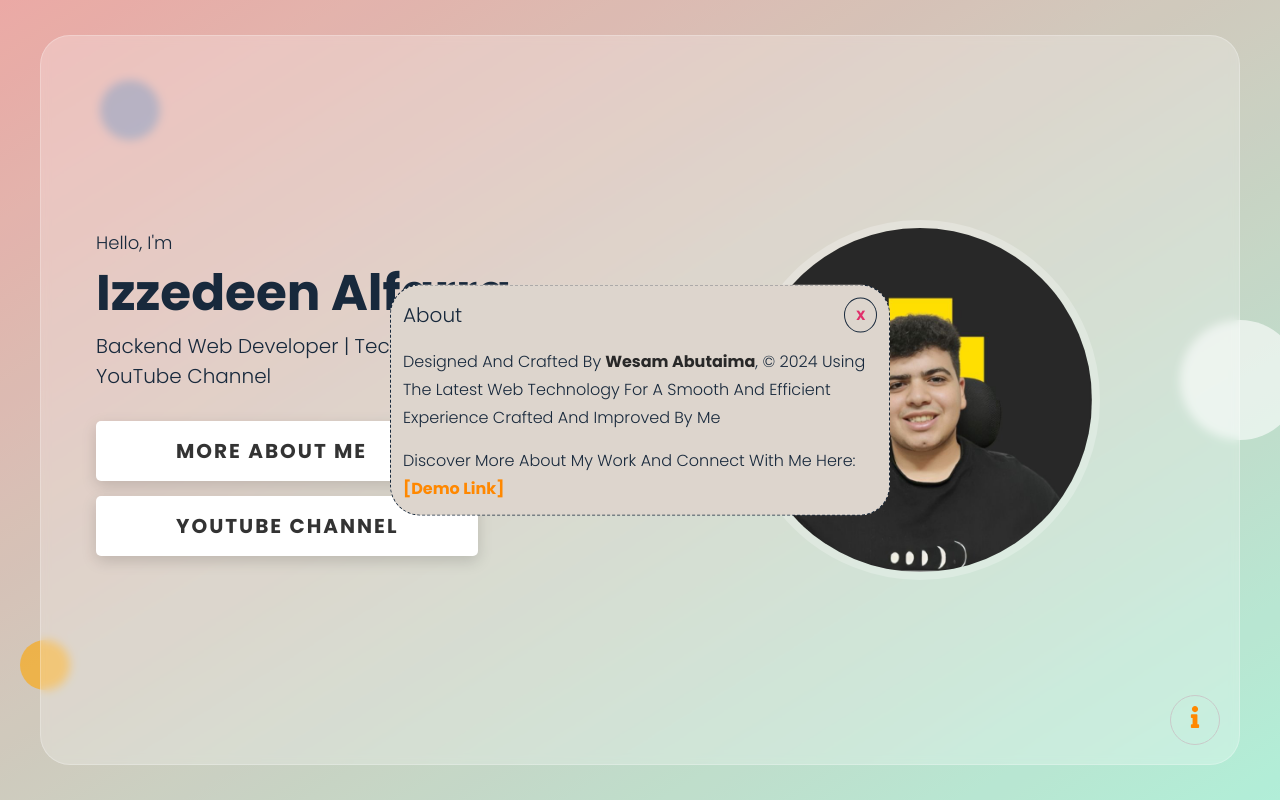
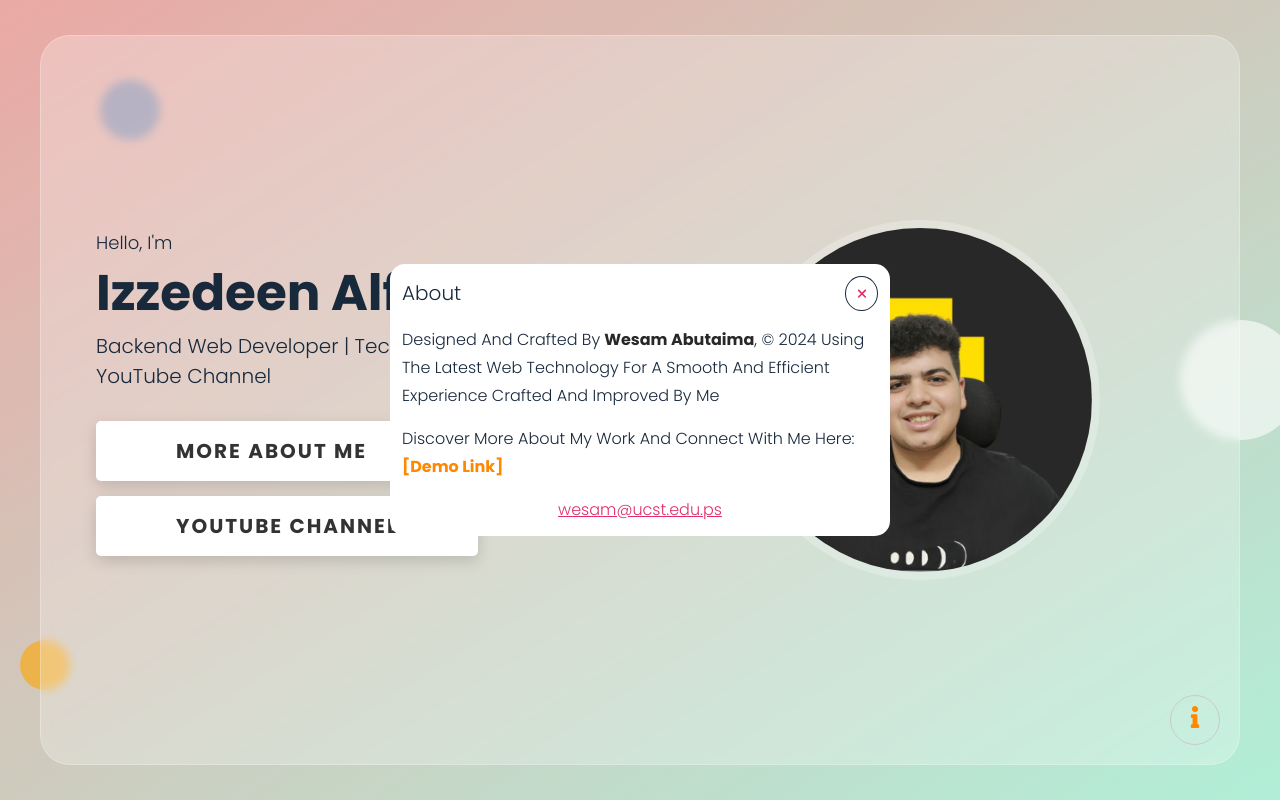
Before and after one commit to wesam-abutuaimeh/izzedeen_portfolio, a React (Create React App) app: page / in a window 1280 px wide. Both pictures are taken after a click on the button "Designed By Wesam Abutaima". Built offline with nearby package versions, Linux system fonts and the light colour scheme.

Commit message:
Udate author info

```diff
--- a/src/components/MainContainer/index.jsx
+++ b/src/components/MainContainer/index.jsx
@@ -1,5 +1,7 @@
 import React, { useState } from "react";
 import "./style.css";
+import { FontAwesomeIcon } from "@fortawesome/react-fontawesome";
+import { faTimes } from "@fortawesome/free-solid-svg-icons";
 
 const MainContainer = ({ children }) => {
   const [isAuthorInfoVisible, setAuthorInfoVisible] = useState(false);
@@ -53,7 +55,7 @@ const MainContainer = ({ children }) => {
             <div className="about-author-info">
               <p>About</p>
               <button className="close-author-info" onClick={handleCloseClick}>
-                X
+                <FontAwesomeIcon icon={faTimes} />
               </button>
             </div>
             <p>
@@ -72,6 +74,8 @@ const MainContainer = ({ children }) => {
                 </a>
               </span>
             </p>
+
+            <span className="author-email">wesam@ucst.edu.ps</span>
           </div>
         )}
       </div>
--- a/src/components/MainContainer/style.css
+++ b/src/components/MainContainer/style.css
@@ -172,9 +172,8 @@ section {
 .author-info {
   max-width: 500px;
   height: auto;
-  background: #ddd5cd;
-  border: 1px dashed #18293c;
-  border-radius: 30px;
+  background: #ffffff;
+  border-radius: 15px;
   padding: 1.2rem;
   text-transform: capitalize;
   position: absolute;
@@ -187,7 +186,7 @@ section {
   align-items: center;
   justify-content: center;
   gap: 15px;
-  flex-wrap: wrap;
+  flex-wrap: wrap
 }
 .author {
   background-color: #00000000;
@@ -238,8 +237,15 @@ section {
   -o-border-radius: 50%;
   font-weight: 900;
   color: #e02f6b;
+  display: flex;
+    align-items: center;
+    justify-content: center;
 }
-
+.author-email{
+  text-transform: lowercase;
+  text-decoration: underline;
+  color: #e02f6b;
+}
 @media (max-width: 767px) {
   .author-info {
     font-weight: 400;
```
